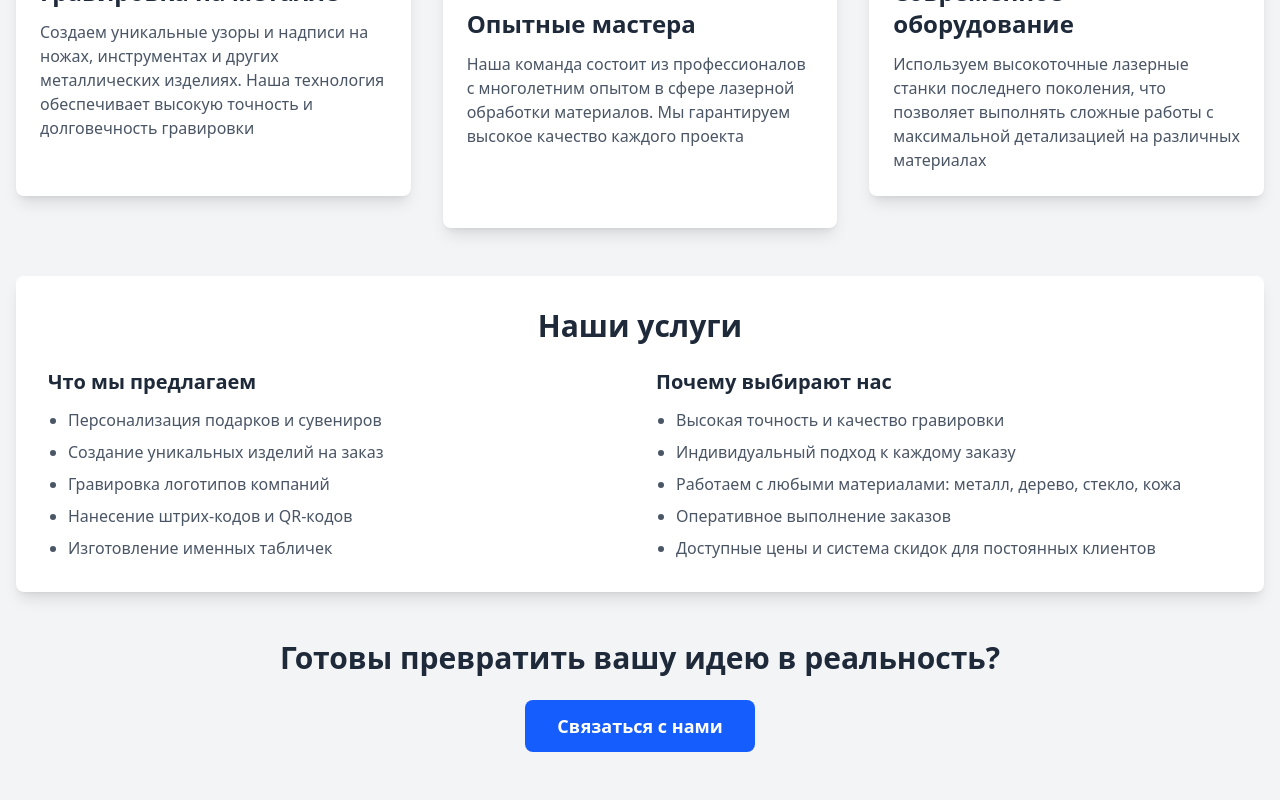
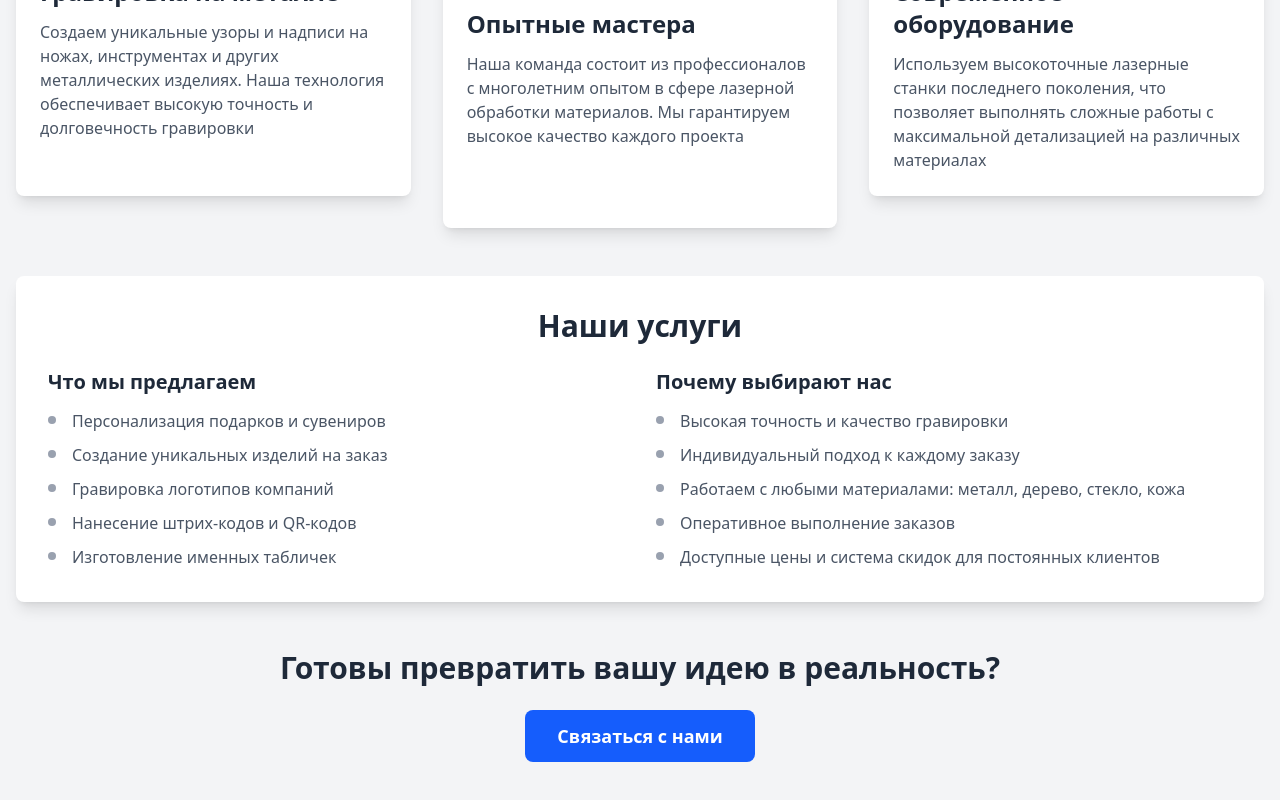
Before and after one commit to elmambino/engraveArt-front, a Nuxt app: page / in a window 1280 px wide. Shown: the part 634-1434 px from the top of the page. Built offline with nearby package versions, Linux system fonts and the light colour scheme.

Commit message:
Update index.vue

```diff
--- a/pages/index.vue
+++ b/pages/index.vue
@@ -96,12 +96,51 @@
             <h3 class="text-xl font-semibold mb-3 text-gray-800">
               Что мы предлагаем
             </h3>
-            <ul class="list-disc pl-5 text-gray-600 space-y-2">
-              <li>Персонализация подарков и сувениров</li>
-              <li>Создание уникальных изделий на заказ</li>
-              <li>Гравировка логотипов компаний</li>
-              <li>Нанесение штрих-кодов и QR-кодов</li>
-              <li>Изготовление именных табличек</li>
+            <ul class="space-y-2">
+              <li class="flex items-start">
+                <div class="w-2 h-2 bg-gray-400 rounded-full mt-2 mr-4 flex-shrink-0"></div>
+                <div>
+                  <p class="text-gray-600 leading-relaxed">
+                    Персонализация подарков и сувениров
+                  </p>
+                </div>
+              </li>
+
+              <li class="flex items-start">
+                <div class="w-2 h-2 bg-gray-400 rounded-full mt-2 mr-4 flex-shrink-0"></div>
+                <div>
+                  <p class="text-gray-600 leading-relaxed">
+                    Создание уникальных изделий на заказ
+                  </p>
+                </div>
+              </li>
+
+              <li class="flex items-start">
+                <div class="w-2 h-2 bg-gray-400 rounded-full mt-2 mr-4 flex-shrink-0"></div>
+                <div>
+                  <p class="text-gray-600 leading-relaxed">
+                    Гравировка логотипов компаний
+                  </p>
+                </div>
+              </li>
+
+              <li class="flex items-start">
+                <div class="w-2 h-2 bg-gray-400 rounded-full mt-2 mr-4 flex-shrink-0"></div>
+                <div>
+                  <p class="text-gray-600 leading-relaxed">
+                    Нанесение штрих-кодов и QR-кодов
+                  </p>
+                </div>
+              </li>
+
+              <li class="flex items-start">
+                <div class="w-2 h-2 bg-gray-400 rounded-full mt-2 mr-4 flex-shrink-0"></div>
+                <div>
+                  <p class="text-gray-600 leading-relaxed">
+                    Изготовление именных табличек
+                  </p>
+                </div>
+              </li>
             </ul>
           </div>
 
@@ -109,14 +148,51 @@
             <h3 class="text-xl font-semibold mb-3 text-gray-800">
               Почему выбирают нас
             </h3>
-            <ul class="list-disc pl-5 text-gray-600 space-y-2">
-              <li>Высокая точность и качество гравировки</li>
-              <li>Индивидуальный подход к каждому заказу</li>
-              <li>
-                Работаем с любыми материалами: металл, дерево, стекло, кожа
+            <ul class="space-y-2">
+              <li class="flex items-start">
+                <div class="w-2 h-2 bg-gray-400 rounded-full mt-2 mr-4 flex-shrink-0"></div>
+                <div>
+                  <p class="text-gray-600 leading-relaxed">
+                    Высокая точность и качество гравировки
+                  </p>
+                </div>
               </li>
-              <li>Оперативное выполнение заказов</li>
-              <li>Доступные цены и система скидок для постоянных клиентов</li>
+
+              <li class="flex items-start">
+                <div class="w-2 h-2 bg-gray-400 rounded-full mt-2 mr-4 flex-shrink-0"></div>
+                <div>
+                  <p class="text-gray-600 leading-relaxed">
+                    Индивидуальный подход к каждому заказу
+                  </p>
+                </div>
+              </li>
+
+              <li class="flex items-start">
+                <div class="w-2 h-2 bg-gray-400 rounded-full mt-2 mr-4 flex-shrink-0"></div>
+                <div>
+                  <p class="text-gray-600 leading-relaxed">
+                    Работаем с любыми материалами: металл, дерево, стекло, кожа
+                  </p>
+                </div>
+              </li>
+
+              <li class="flex items-start">
+                <div class="w-2 h-2 bg-gray-400 rounded-full mt-2 mr-4 flex-shrink-0"></div>
+                <div>
+                  <p class="text-gray-600 leading-relaxed">
+                    Оперативное выполнение заказов
+                  </p>
+                </div>
+              </li>
+
+              <li class="flex items-start">
+                <div class="w-2 h-2 bg-gray-400 rounded-full mt-2 mr-4 flex-shrink-0"></div>
+                <div>
+                  <p class="text-gray-600 leading-relaxed">
+                    Доступные цены и система скидок для постоянных клиентов
+                  </p>
+                </div>
+              </li>
             </ul>
           </div>
         </div>
```
